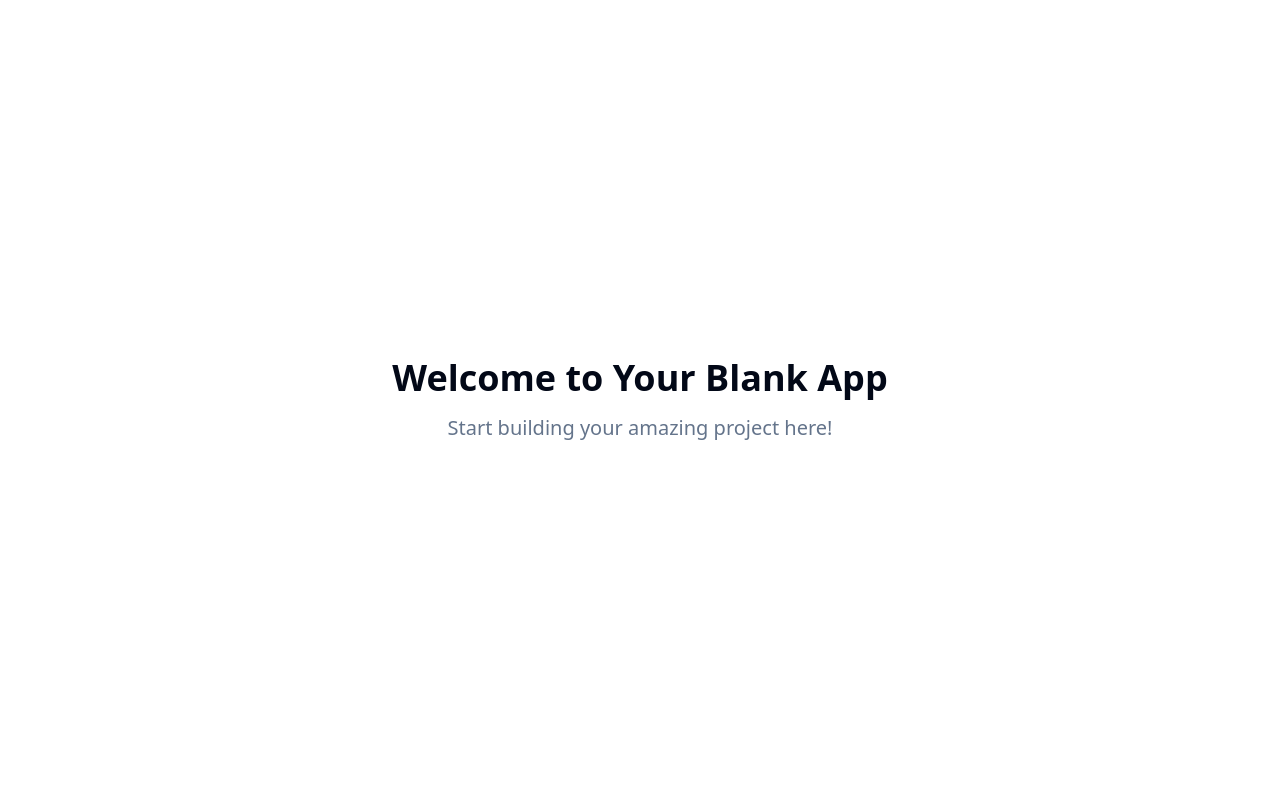
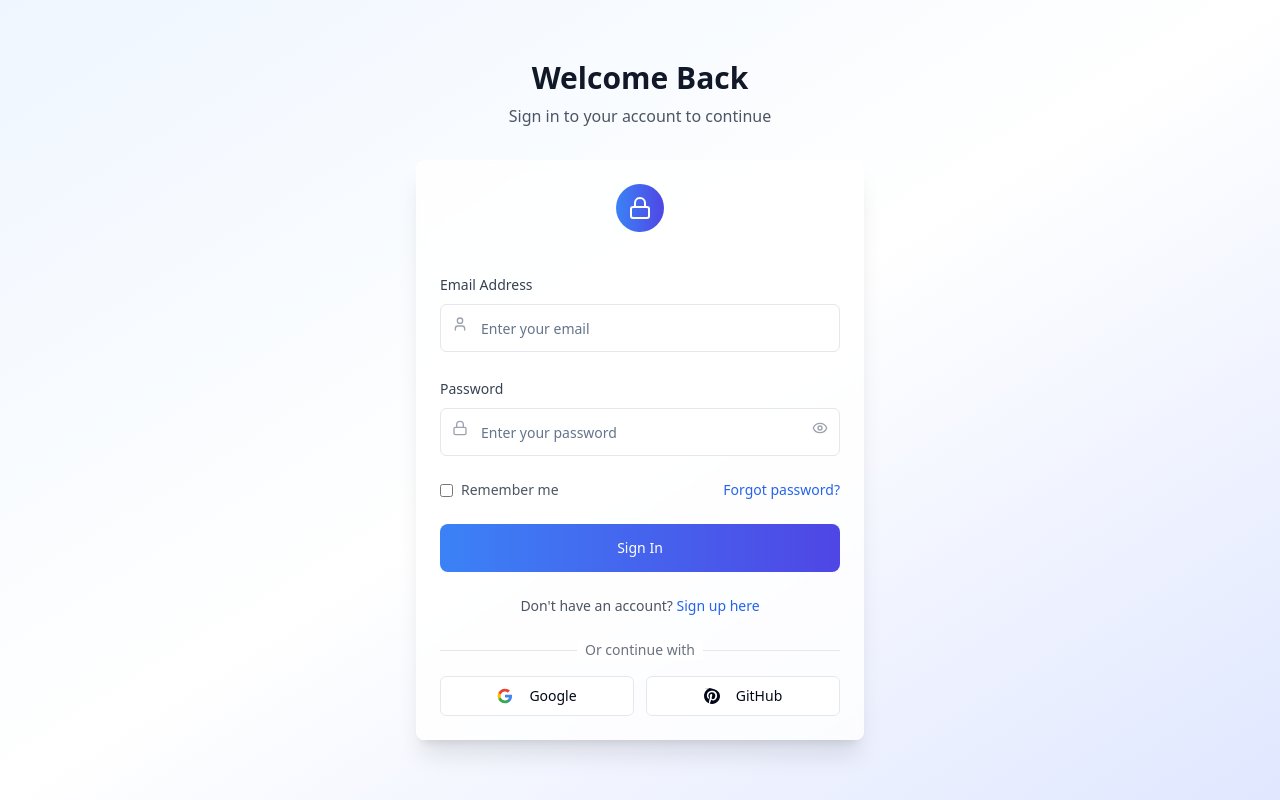
Before and after one commit to Inofai/dmf-training-data-manager, a React (Vite) app: page / in a window 1280 px wide. Built offline with nearby package versions, Linux system fonts and the light colour scheme.

Commit message:
Add login screen
Implement a basic login screen for user authentication.

```diff
--- /dev/null
+++ b/src/components/LoginForm.tsx
@@ -0,0 +1,186 @@
+
+import { useState } from "react";
+import { Button } from "@/components/ui/button";
+import { Input } from "@/components/ui/input";
+import { Label } from "@/components/ui/label";
+import { Card, CardContent, CardHeader } from "@/components/ui/card";
+import { Lock, User, Eye, EyeOff } from "lucide-react";
+import { useToast } from "@/hooks/use-toast";
+
+const LoginForm = () => {
+  const [email, setEmail] = useState("");
+  const [password, setPassword] = useState("");
+  const [showPassword, setShowPassword] = useState(false);
+  const [isLoading, setIsLoading] = useState(false);
+  const { toast } = useToast();
+
+  const handleSubmit = async (e: React.FormEvent) => {
+    e.preventDefault();
+    setIsLoading(true);
+
+    // Simulate login process
+    setTimeout(() => {
+      setIsLoading(false);
+      toast({
+        title: "Login Successful",
+        description: "Welcome! You have been logged in successfully.",
+      });
+    }, 1500);
+  };
+
+  return (
+    <Card className="shadow-xl border-0 bg-white/80 backdrop-blur-sm">
+      <CardHeader className="space-y-1 pb-6">
+        <div className="flex justify-center mb-4">
+          <div className="w-12 h-12 bg-gradient-to-r from-blue-500 to-indigo-600 rounded-full flex items-center justify-center">
+            <Lock className="w-6 h-6 text-white" />
+          </div>
+        </div>
+      </CardHeader>
+      <CardContent>
+        <form onSubmit={handleSubmit} className="space-y-6">
+          <div className="space-y-2">
+            <Label htmlFor="email" className="text-sm font-medium text-gray-700">
+              Email Address
+            </Label>
+            <div className="relative">
+              <User className="absolute left-3 top-3 h-4 w-4 text-gray-400" />
+              <Input
+                id="email"
+                type="email"
+                placeholder="Enter your email"
+                value={email}
+                onChange={(e) => setEmail(e.target.value)}
+                className="pl-10 h-12 border-gray-200 focus:border-blue-500 focus:ring-blue-500"
+                required
+              />
+            </div>
+          </div>
+
+          <div className="space-y-2">
+            <Label htmlFor="password" className="text-sm font-medium text-gray-700">
+              Password
+            </Label>
+            <div className="relative">
+              <Lock className="absolute left-3 top-3 h-4 w-4 text-gray-400" />
+              <Input
+                id="password"
+                type={showPassword ? "text" : "password"}
+                placeholder="Enter your password"
+                value={password}
+                onChange={(e) => setPassword(e.target.value)}
+                className="pl-10 pr-10 h-12 border-gray-200 focus:border-blue-500 focus:ring-blue-500"
+                required
+              />
+              <button
+                type="button"
+                onClick={() => setShowPassword(!showPassword)}
+                className="absolute right-3 top-3 text-gray-400 hover:text-gray-600 transition-colors"
+              >
+                {showPassword ? (
+                  <EyeOff className="h-4 w-4" />
+                ) : (
+                  <Eye className="h-4 w-4" />
+                )}
+              </button>
+            </div>
+          </div>
+
+          <div className="flex items-center justify-between text-sm">
+            <label className="flex items-center space-x-2 cursor-pointer">
+              <input
+                type="checkbox"
+                className="rounded border-gray-300 text-blue-600 focus:ring-blue-500"
+              />
+              <span className="text-gray-600">Remember me</span>
+            </label>
+            <a
+              href="#"
+              className="text-blue-600 hover:text-blue-500 font-medium transition-colors"
+            >
+              Forgot password?
+            </a>
+          </div>
+
+          <Button
+            type="submit"
+            className="w-full h-12 bg-gradient-to-r from-blue-500 to-indigo-600 hover:from-blue-600 hover:to-indigo-700 text-white font-medium rounded-lg transition-all duration-200 transform hover:scale-[1.02] active:scale-[0.98]"
+            disabled={isLoading}
+          >
+            {isLoading ? (
+              <div className="flex items-center space-x-2">
+                <div className="w-4 h-4 border-2 border-white border-t-transparent rounded-full animate-spin"></div>
+                <span>Signing in...</span>
+              </div>
+            ) : (
+              "Sign In"
+            )}
+          </Button>
+        </form>
+
+        <div className="mt-6 text-center">
+          <p className="text-sm text-gray-600">
+            Don't have an account?{" "}
+            <a
+              href="#"
+              className="text-blue-600 hover:text-blue-500 font-medium transition-colors"
+            >
+              Sign up here
+            </a>
+          </p>
+        </div>
+
+        <div className="mt-6">
+          <div className="relative">
+            <div className="absolute inset-0 flex items-center">
+              <div className="w-full border-t border-gray-200"></div>
+            </div>
+            <div className="relative flex justify-center text-sm">
+              <span className="px-2 bg-white text-gray-500">Or continue with</span>
+            </div>
+          </div>
+
+          <div className="mt-4 grid grid-cols-2 gap-3">
+            <Button
+              type="button"
+              variant="outline"
+              className="h-10 border-gray-200 hover:bg-gray-50 transition-colors"
+            >
+              <svg className="w-4 h-4 mr-2" viewBox="0 0 24 24">
+                <path
+                  fill="#4285F4"
+                  d="M22.56 12.25c0-.78-.07-1.53-.2-2.25H12v4.26h5.92c-.26 1.37-1.04 2.53-2.21 3.31v2.77h3.57c2.08-1.92 3.28-4.74 3.28-8.09z"
+                />
+                <path
+                  fill="#34A853"
+                  d="M12 23c2.97 0 5.46-.98 7.28-2.66l-3.57-2.77c-.98.66-2.23 1.06-3.71 1.06-2.86 0-5.29-1.93-6.16-4.53H2.18v2.84C3.99 20.53 7.7 23 12 23z"
+                />
+                <path
+                  fill="#FBBC05"
+                  d="M5.84 14.09c-.22-.66-.35-1.36-.35-2.09s.13-1.43.35-2.09V7.07H2.18C1.43 8.55 1 10.22 1 12s.43 3.45 1.18 4.93l2.85-2.22.81-.62z"
+                />
+                <path
+                  fill="#EA4335"
+                  d="M12 5.38c1.62 0 3.06.56 4.21 1.64l3.15-3.15C17.45 2.09 14.97 1 12 1 7.7 1 3.99 3.47 2.18 7.07l3.66 2.84c.87-2.6 3.3-4.53 6.16-4.53z"
+                />
+              </svg>
+              Google
+            </Button>
+            <Button
+              type="button"
+              variant="outline"
+              className="h-10 border-gray-200 hover:bg-gray-50 transition-colors"
+            >
+              <svg className="w-4 h-4 mr-2" fill="currentColor" viewBox="0 0 24 24">
+                <path d="M12.017 0C5.396 0 .029 5.367.029 11.987c0 5.079 3.158 9.417 7.618 11.024-.105-.949-.199-2.403.041-3.439.219-.937 1.406-5.957 1.406-5.957s-.359-.72-.359-1.781c0-1.663.967-2.911 2.168-2.911 1.024 0 1.518.769 1.518 1.688 0 1.029-.653 2.567-.992 3.992-.285 1.193.6 2.165 1.775 2.165 2.128 0 3.768-2.245 3.768-5.487 0-2.861-2.063-4.869-5.008-4.869-3.41 0-5.409 2.562-5.409 5.199 0 1.033.394 2.143.887 2.747.097.118.112.322.085.417-.094.394-.303 1.199-.345 1.367-.053.225-.172.271-.402.165-1.507-.7-2.448-2.78-2.448-4.958 0-3.79 2.75-7.045 7.929-7.045 4.161 0 7.397 2.967 7.397 6.931 0 4.136-2.607 7.464-6.227 7.464-1.216 0-2.357-.631-2.75-1.378l-.748 2.853c-.271 1.043-1.002 2.35-1.492 3.146C9.57 23.812 10.763 24.009 12.017 24.009c6.624 0 11.99-5.367 11.99-11.988C24.007 5.367 18.641.001.012.001z"/>
+              </svg>
+              GitHub
+            </Button>
+          </div>
+        </div>
+      </CardContent>
+    </Card>
+  );
+};
+
+export default LoginForm;
--- a/src/pages/Index.tsx
+++ b/src/pages/Index.tsx
@@ -1,11 +1,15 @@
-// Update this page (the content is just a fallback if you fail to update the page)
+
+import LoginForm from "@/components/LoginForm";
 
 const Index = () => {
   return (
-    <div className="min-h-screen flex items-center justify-center bg-background">
-      <div className="text-center">
-        <h1 className="text-4xl font-bold mb-4">Welcome to Your Blank App</h1>
-        <p className="text-xl text-muted-foreground">Start building your amazing project here!</p>
+    <div className="min-h-screen bg-gradient-to-br from-blue-50 via-white to-indigo-100 flex items-center justify-center p-4">
+      <div className="w-full max-w-md">
+        <div className="text-center mb-8">
+          <h1 className="text-3xl font-bold text-gray-900 mb-2">Welcome Back</h1>
+          <p className="text-gray-600">Sign in to your account to continue</p>
+        </div>
+        <LoginForm />
       </div>
     </div>
   );
```
